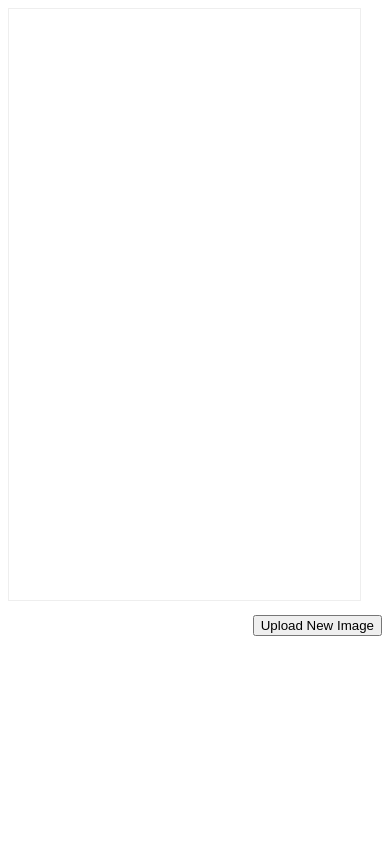
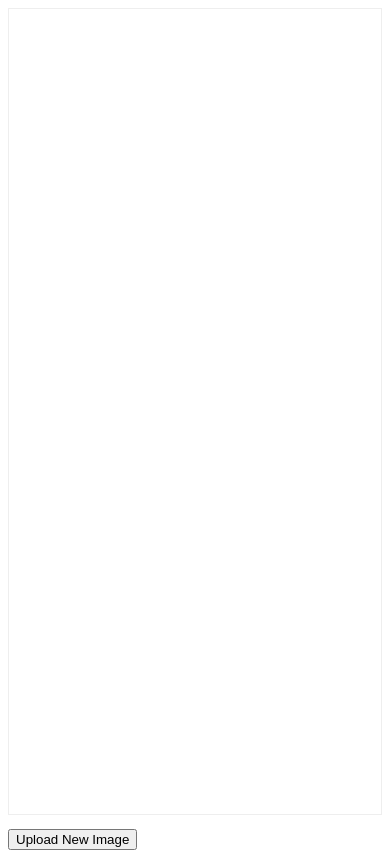
Before and after one commit to kaliek/canvas-gallery, a plain HTML site: page index.html in a window 390 px wide. Drawn offline with Linux system fonts and the light colour scheme.

Commit message:
Make canvas size responsive

```diff
--- a/index.html
+++ b/index.html
@@ -11,6 +11,7 @@
         <canvas>
             This text is displayed if your browser does not support HTML5 Canvas.
         </canvas>
+        <div id="content">
             <div class="flex-space-inbetween">
                 <span id="current-image-name"></span>
             </div>
@@ -18,7 +19,7 @@
                 <input type="file" id="selectedFile" accept="image/*"  style="display: none;" />
                 <input type="button" value="Upload New Image" onclick="document.getElementById('selectedFile').click();" />
             </div>
-
+        </div>
     </div>
     <script>
         document.querySelector('#selectedFile').addEventListener('change', e => {
--- a/style.css
+++ b/style.css
@@ -6,20 +6,23 @@ body {
 #app {
     display: flex;
     flex-direction: column;
+    height: 100vh;
 }
 
 #current-image-name {
     font-weight: bold;
 }
 
+#content {
+    flex-grow: 0;
+}
 button {
     width: fit-content;
 }
 
 canvas {
-    width: 90vw;
-    height: 70vh;
     border: 1px solid #eee;
+    flex-grow: 1;
 }
 
 .right {
```
Lines whose indentation alone changed are shown as unchanged.
